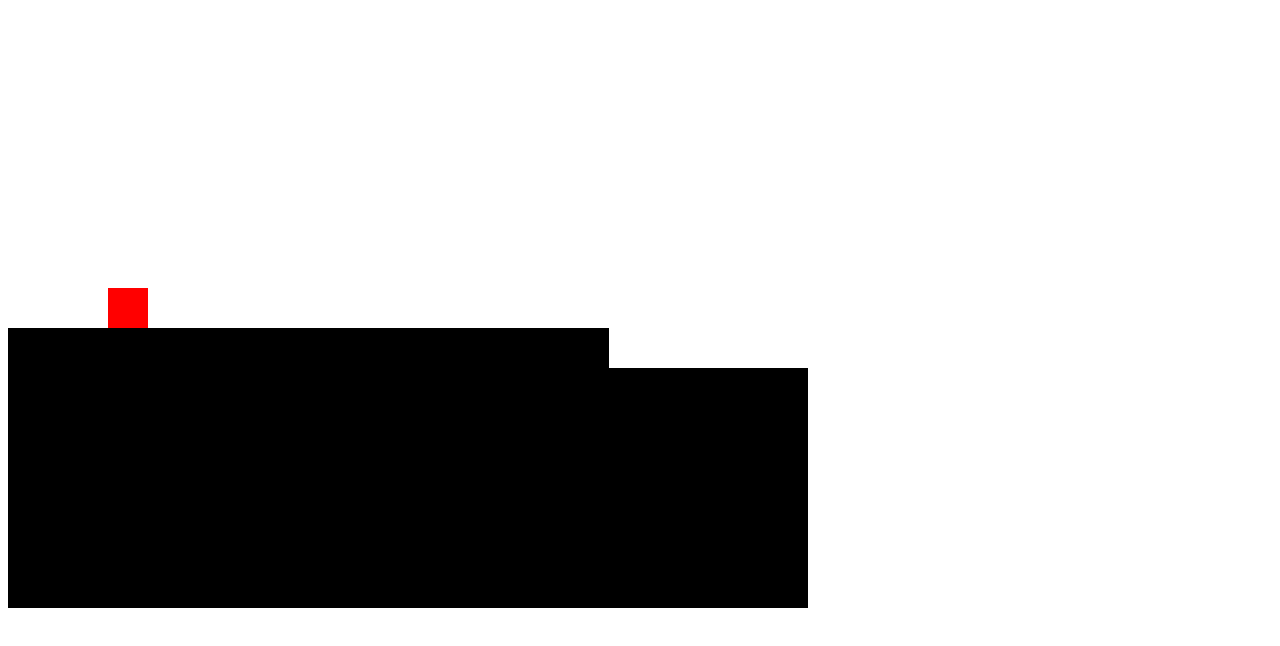
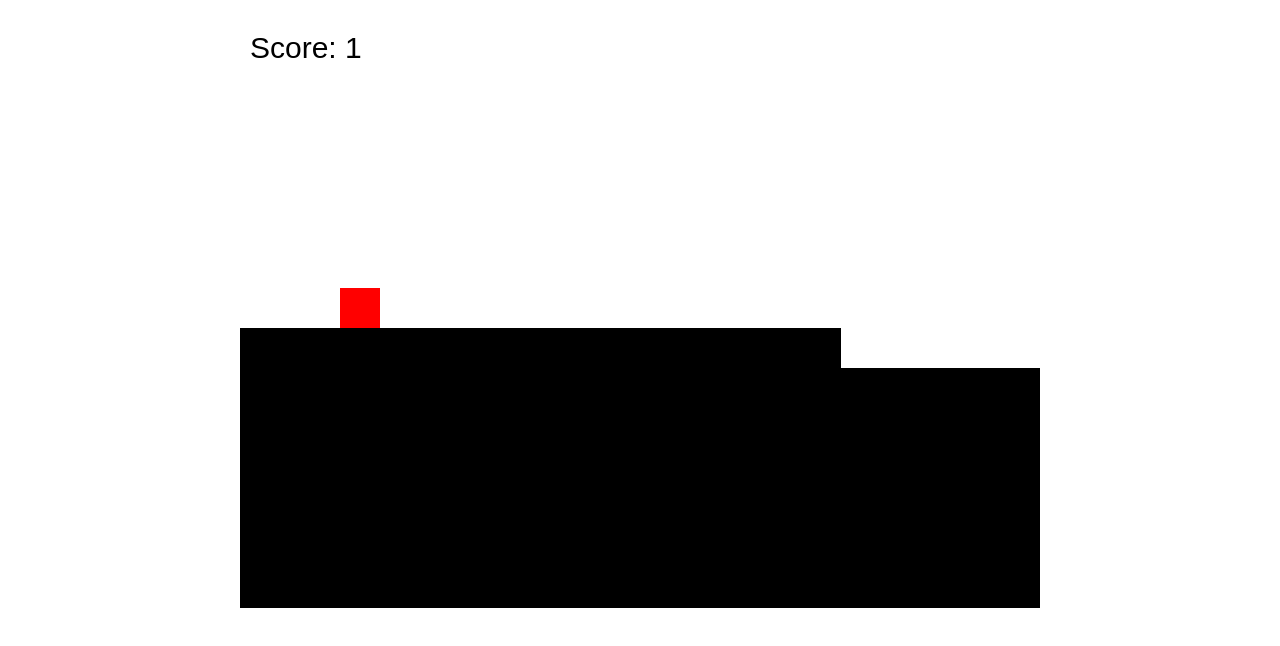
Before and after one commit to probotsRR/TheDarkThief, a plain HTML site: page index.html in a window 1280 px wide. Drawn offline with Linux system fonts and the light colour scheme.

Commit message:
Add files via upload

```diff
--- a/index.html
+++ b/index.html
@@ -3,8 +3,8 @@
 <head>
     <title>Game</title>
 </head>
-<body>
-    <canvas id = "canvas" width = "800" height = "600"></canvas>
-    <script src="./index3.js"></script>
+<body style="display: flex; flex-direction: row; align-items: center; justify-content: center;">
+    <canvas id = "canvas" width = "800" height = "600" ></canvas>
+    <script src="./main.js"></script>
 </body>
 </html>
--- /dev/null
+++ b/main.js
@@ -0,0 +1,289 @@
+var canvas = document.getElementById("canvas");
+var pen = canvas.getContext("2d");
+// // canvas.width = window.innerWidth;
+// canvas.width = window.innerWidth;
+// console.log(window.innerWidth,window.innerHeight);
+// console.log(Math.floor(window.innerHeight/15)*15);
+// canvas.height = Math.floor(window.innerHeight/15)*15;
+class Game
+{
+    constructor()
+    {
+        this.len=0;
+        //The position where player is spawn
+        this.pX = 100;
+        this.pVX=0;
+        this.pVY=0;
+        this.pY = 600;
+        //camera position
+        this.camX = 0;
+        this.camY = this.pY;
+
+        this.width = 40; //Width of each square block
+        this.h = 30; //Height of the grid (Vertical scrolling limit)
+        //The position where block is added
+        this.cY = 20;
+        this.cX = 0;
+        this.step = 15;
+        // this.spike = 0;
+        this.map = [];
+        for(var i = 0; i < this.h; i++)
+        {
+            var row = [];
+            this.map.push(row);
+        }
+        this.tile_rects=[]
+        this.inAir=true;
+        this.hidden=false;
+        this.score = 0;
+    }
+    addCol()
+    {
+        if(this.cX >= this.step)
+        {
+            this.cX = 0;
+            this.spike = 0;
+            this.step = 2 + Math.floor(Math.random() * 9);
+            var dY = 0;
+            if(Math.random() > 0.7)
+                dY = 2;
+            else
+                dY = 1;
+
+            if(this.cY >= this.h - 7)
+                this.cY -= dY;
+            else if(this.cY <= 7)
+                this.cY += dY;
+            else	if(Math.random() > 0.5)
+                this.cY -= dY;
+            else
+                this.cY += dY;
+        }
+        if(this.spike == 0 && this.len > 15)
+        {
+            if(this.cX > 1 && this.cX < this.step - 1 && Math.random() > this.sProb)
+            {
+                this.spike = 1 + Math.floor(Math.random() * this.sLen);
+            }
+        }
+        else if(this.spike > 0)
+        {
+            if(this.cX == this.step - 1)
+                this.spike = 0;
+            this.spike--;
+            if(this.spike == 0)
+                this.spike = -this.sGap;
+        }
+        else if(this.spike < 0)
+            this.spike++;
+
+        for(var i = 0; i < this.h; i++)
+        {
+            if(i > this.cY)
+                this.map[i].push(1);
+            else if(i == this.cY && this.spike > 0)
+                this.map[i].push(2);
+            else
+                this.map[i].push(0);
+        }
+        this.cX++;
+        this.len++;
+        if(this.cX == this.step - 1)
+        {
+            this.score++;
+        }
+    }
+    colliderect(x1,y1,x2,y2)
+    {
+        return (x1 < x2 + 40 &&
+            x1 + 40 > x2 &&
+            y1 < y2+ 40 &&
+            y1 + 40> y2)
+    }
+    collision_test()
+    {
+        var hitlist=[]
+        this.tile_rects.forEach(tile =>
+            {
+                if(this.colliderect(this.pX,this.pY,tile.x,tile.y))
+                {
+                    hitlist.push(tile);
+                }
+            }
+        );
+        pen.fillStyle="ff0000";
+        hitlist.forEach(tile =>
+        {
+            pen.beginPath();
+            pen.fillRect(tile.x, tile.y , this.width, this.width);
+            if(this.map[tile.y/this.width][tile.x/this.width] == 2)
+            {
+                this.reset();
+            }
+        });
+        pen.fillStyle="000";
+        return hitlist;
+    }
+    move()
+    {
+        // this.pY=800;
+        var collision_types={"top":false,"bottom":false,"left":false,"right":false};
+        if(keys[39])
+            {this.pVX= 5;
+            this.hidden=false;}
+        else if(keys[37])
+           { this.pVX =-5;
+            this.hidden=false;}
+        else
+            this.pVX=0;
+        if(keys[38]&&!this.inAir)
+        {
+            this.pVY =-15;
+            this.inAir=true;
+        }
+        this.pX+=this.pVX;
+        var hitlist=this.collision_test();
+
+        hitlist.forEach(tile =>
+        {
+            if(this.pVX>0)
+            {
+                this.pX=tile.x-40;
+                collision_types.right=true;
+                this.hidden=true;
+            }
+            if(this.pVX<0)
+            {
+                this.pX=tile.x+40;
+                collision_types.left=true;
+                this.hidden=true;
+            }
+        });
+        this.pY=this.pY+this.pVY;
+        this.pVY+=0.5;
+        if(this.pVY>10)
+        {
+            this.pVY=10;
+        }
+        var hitlist=this.collision_test();
+        hitlist.forEach(tile =>
+        {
+            if(this.pVY>0)
+            {
+                this.pY=tile.y-40;
+                collision_types.bottom=true;
+            }
+            if(this.pVY<0)
+            {
+                this.pY=tile.y+40;
+                collision_types.top=true;
+            }
+        });
+        if (collision_types.bottom)
+        {
+            this.pVY = 0;
+            this.inAir=false;
+        }
+    }
+    render()
+    {
+        var mapX = Math.floor(this.camX/this.width);
+        var drawX = -(this.camX % this.width);
+        this.tile_rects=[]
+        while(drawX < canvas.width)
+        {
+            if(mapX >= this.len)
+                this.addCol();
+            var mapY = Math.floor(this.camY/this.width);
+            for(var drawY = -(this.camY % this.width); drawY < canvas.height; drawY += this.width)
+            {
+                var tile = this.map[mapY][mapX];
+                if(tile > 0)
+                {
+                    if(tile == 1)
+                        pen.fillRect(drawX, drawY, this.width + 1, this.width + 1);
+                    else if(tile == 2)
+                    {
+                        pen.beginPath();
+                        pen.moveTo(drawX, drawY + this.width + 1);
+                        pen.lineTo(drawX + this.width/2, drawY);
+                        pen.lineTo(drawX + this.width, drawY + this.width + 1);
+                        pen.closePath();
+                        pen.fill();
+                    }
+                    if(tile!=0)
+                    {
+                        this.tile_rects.push({x:mapX*this.width,y:mapY*this.width});
+                    }
+                }
+                mapY++;
+            }
+            drawX += this.width;
+            mapX++;
+        }
+
+        pen.fillStyle = "#F00";
+        if(this.hidden&&!this.inAir)
+            pen.fillStyle = "#000";
+        pen.fillRect(this.pX - this.camX, this.pY - this.camY, this.width, this.width);
+        pen.fillStyle = "#000";
+        pen.font = "30px Arial";
+        pen.fillText("Score: " + this.score, 10, 50);
+    }
+    reset()
+    {
+        console.log("You are killed!!! Let's try again");
+        g=new Game();
+    }
+    update()
+    {
+        if(this.len < 50)
+            this.set_difficulty(1, 3, 0.7);
+        else if(this.len < 150)
+            this.set_difficulty(2, 2, 0.7);
+        else if(this.len < 300)
+            this.set_difficulty(3, 2, 0.5);
+        else if(this.len < 500)
+            this.set_difficulty(4, 1, 0.5);
+        else
+            this.set_difficulty(4, 0, 0.5);
+
+        this.move();
+
+        var targetX = (this.pX + this.width/2) - canvas.width/2;
+        var targetY = (this.pY + this.width/2) - canvas.height/2;
+
+        this.camX += (targetX - this.camX) * 0.1;
+        this.camY += (targetY - this.camY) * 0.1;
+
+        this.camX = Math.max(0, this.camX);
+        this.camY = Math.max(0, this.camY);
+        this.camY = Math.min(this.h * this.width - canvas.height, this.camY);
+    }
+    set_difficulty(a,b,c)
+    {
+        this.sLen = a;
+        this.sGap = b;
+        this.sProb = c;
+    }
+}
+var g=new Game();
+// g.render()
+var keys=[]
+window.onkeydown = function(e)
+{
+    keys[e.keyCode] = true;
+};
+window.onkeyup = function(e)
+{
+    keys[e.keyCode] = false;
+};
+var gameloop = function()
+{
+	pen.clearRect(0, 0, canvas.width, canvas.height);
+	g.render();
+	g.update();
+	requestAnimationFrame(gameloop);
+}
+
+gameloop();
```
